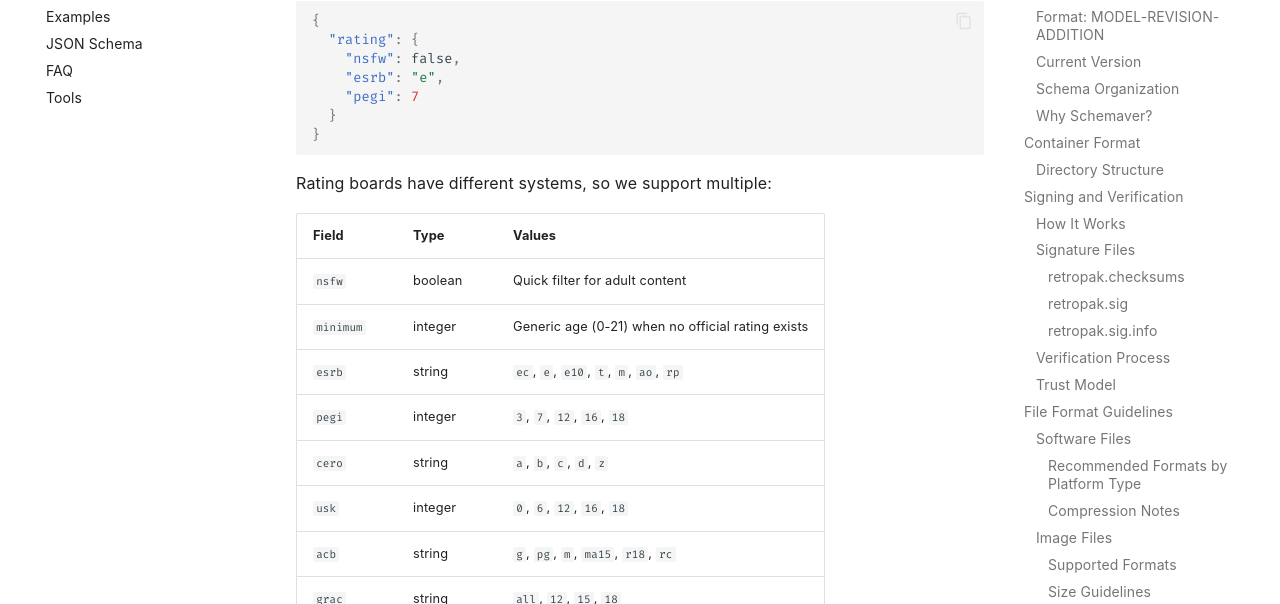
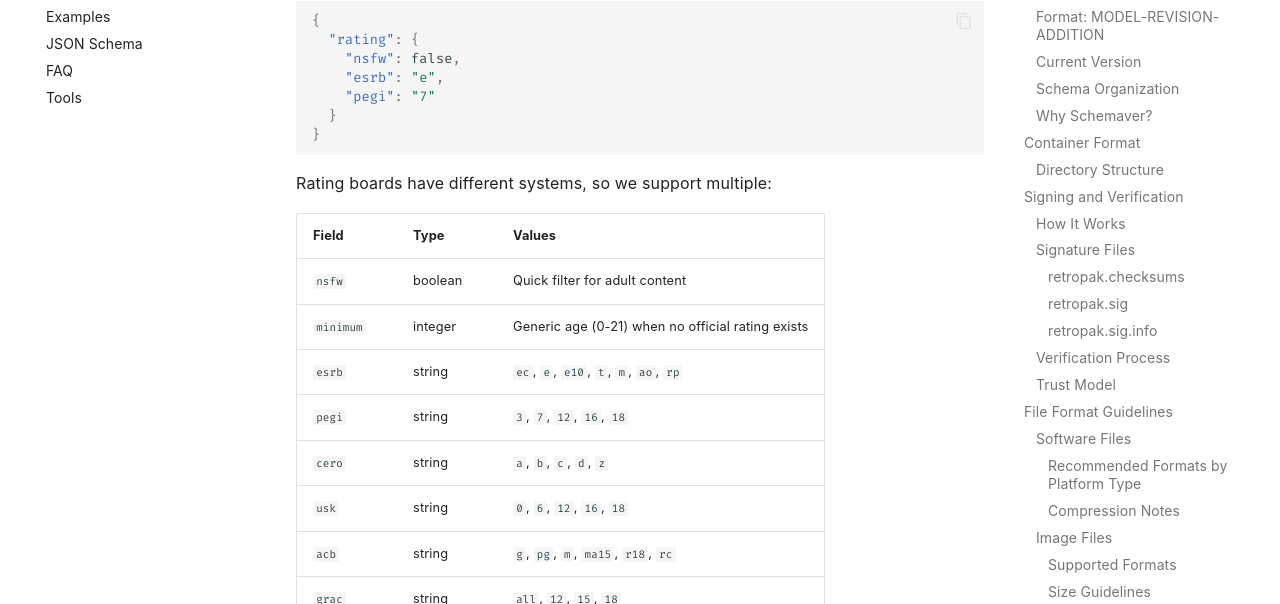
Before and after one commit to piersroberts/retropak, an MkDocs documentation site: the page built from docs/specification.md, in a window 1280 px wide and 900 px high, scrolled down 12775 px. Shown: the part 172-776 px from the top of the window. Built offline with MkDocs 1.6.1 and Material for MkDocs 9.7.7, drawn with Linux system fonts in a browser that asks for light colours; comment, search, counter and statistics services are not loaded.

Commit message:
Updated docs

````diff
--- a/docs/specification.md
+++ b/docs/specification.md
@@ -460,7 +460,7 @@ Supported databases: `igdb`, `mobygames`, `thegamesdb`, `screenscraper`, `rawg`,
   "rating": {
     "nsfw": false,
     "esrb": "e",
-    "pegi": 7
+    "pegi": "7"
   }
 }
 ```
@@ -472,9 +472,9 @@ Rating boards have different systems, so we support multiple:
 | `nsfw`    | boolean | Quick filter for adult content                    |
 | `minimum` | integer | Generic age (0-21) when no official rating exists |
 | `esrb`    | string  | `ec`, `e`, `e10`, `t`, `m`, `ao`, `rp`            |
-| `pegi`    | integer | `3`, `7`, `12`, `16`, `18`                        |
+| `pegi`    | string  | `3`, `7`, `12`, `16`, `18`                        |
 | `cero`    | string  | `a`, `b`, `c`, `d`, `z`                           |
-| `usk`     | integer | `0`, `6`, `12`, `16`, `18`                        |
+| `usk`     | string  | `0`, `6`, `12`, `16`, `18`                        |
 | `acb`     | string  | `g`, `pg`, `m`, `ma15`, `r18`, `rc`               |
 | `grac`    | string  | `all`, `12`, `15`, `18`                           |
 | `bbfc`    | string  | `u`, `pg`, `12`, `12a`, `15`, `18`, `r18`         |
@@ -879,7 +879,7 @@ Use cases:
     },
     "rating": {
       "esrb": "e",
-      "pegi": 3
+      "pegi": "3"
     }
   },
   "media": [
````
Also changed, not shown: docs/examples.md (+1 -1 lines).
